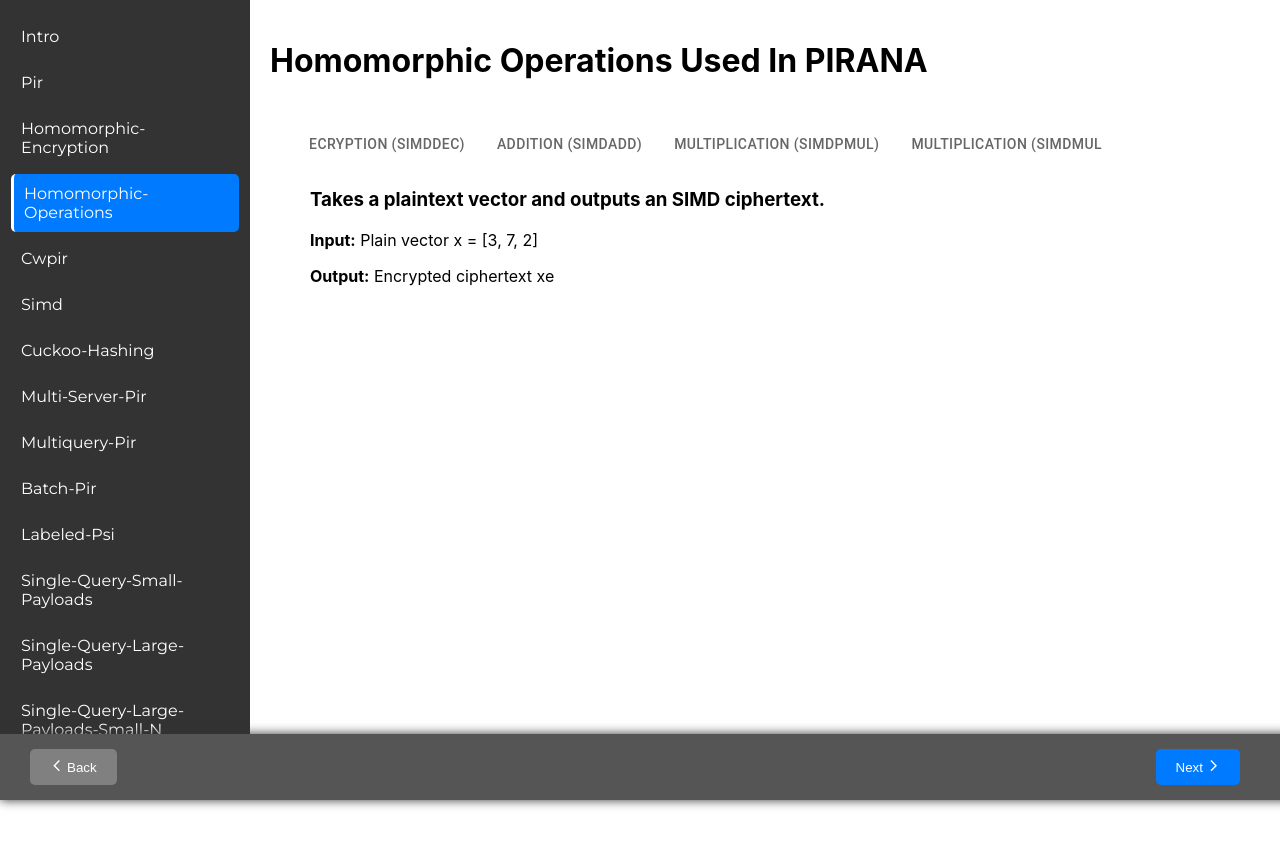
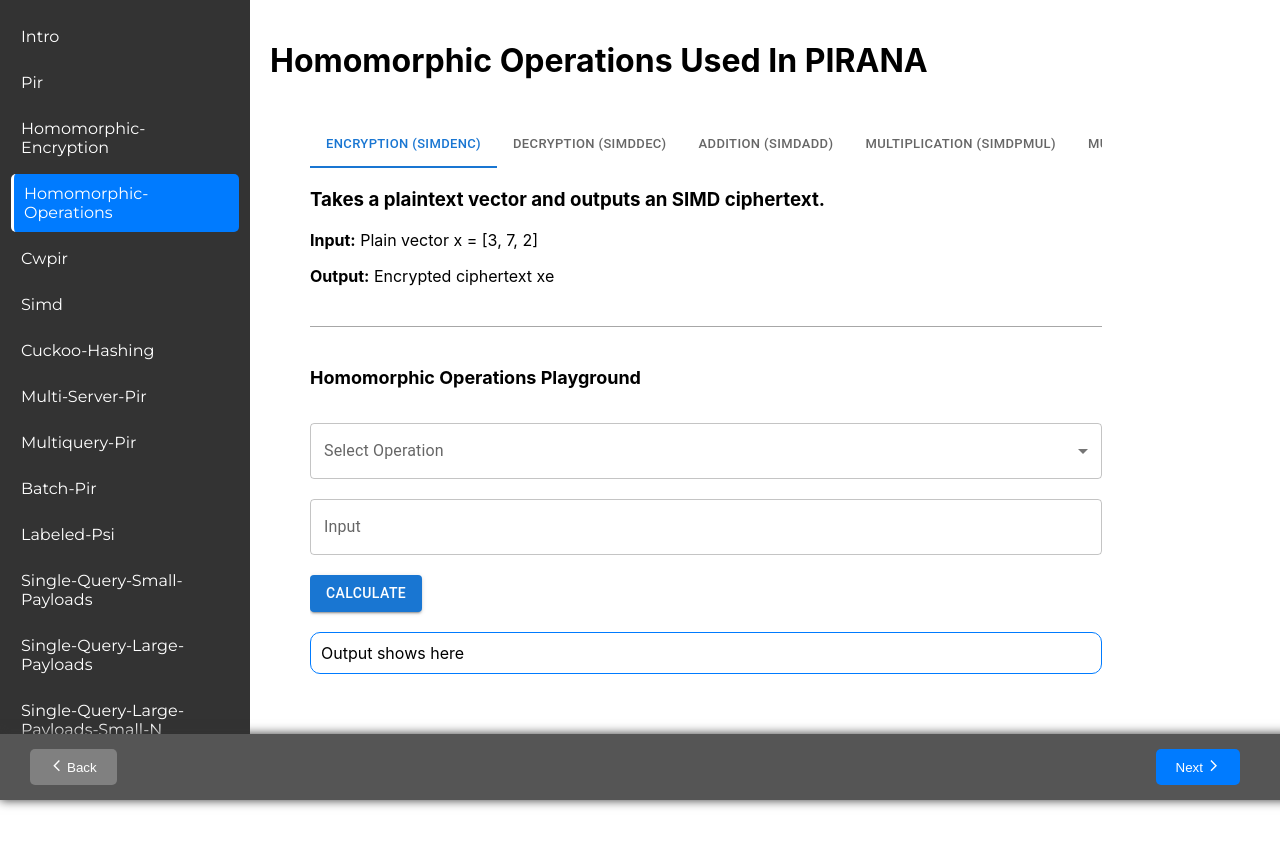
Before and after one commit to g4ss4n/pirana-app, a React (Create React App) app: page / in a window 1280 px wide. Both pictures are taken after a click on the button "Homomorphic-Operations". Shown: the top 846 px of the page. Before the commit the page ends 800 px from the top, so only its background shows below. Built offline with nearby package versions, Linux system fonts and the light colour scheme.

Commit message:
playground-added-to-cwpir

```diff
--- a/src/App.css
+++ b/src/App.css
@@ -1,6 +1,7 @@
 .text-container{
   margin-left: 250px;
   padding: 20px;
+  margin-bottom: 70px;
 }
 
 .navigation-buttons {
--- a/src/components/cwpir/Cwpir.css
+++ b/src/components/cwpir/Cwpir.css
@@ -6,9 +6,6 @@
     height: auto; /* Maintain aspect ratio */
   }
 
-  .conclusion {
-    margin-bottom: 90px;
-  }
 
   ul {
     list-style-type: none; /* Remove default bullet points */
--- /dev/null
+++ b/src/components/homomorphicOperations/HomomorphicOperations.css
@@ -0,0 +1,15 @@
+.output{
+    margin-top: 20px;
+    border: 1px solid #007bff;
+    padding: 10px;
+    border-radius: 10px;
+    margin-bottom: 50px;
+}
+
+.homomorphic-operations-text{
+    margin-top: 40px;
+    padding-top: 40px;
+    font-size: 18px;
+    border-top: 1px solid #5b5b5b88;
+
+}
--- a/src/components/homomorphicOperations/HomomorphicOperations.js
+++ b/src/components/homomorphicOperations/HomomorphicOperations.js
@@ -3,93 +3,117 @@
 import Tabs from '@mui/material/Tabs';
 import Tab from '@mui/material/Tab';
 import Box from '@mui/material/Box';
-
-const operationExplanations = [
-  {
-    label: "Encryption (SIMDEnc)",
-    content: (
-      <>
-        <h3>Takes a plaintext vector and outputs an SIMD ciphertext.</h3>
-        <p><strong>Input:</strong> Plain vector x = [3, 7, 2]</p>
-        <p><strong>Output:</strong> Encrypted ciphertext xe</p>
-      </>
-    )
-  },
-  {
-    label: "Decryption (SIMDDec)",
-    content: (
-      <>
-        <h3>Takes an SIMD ciphertext and outputs a plaintext vector.</h3>
-        <p><strong>Input:</strong> Encrypted ciphertext xe</p>
-        <p><strong>Output:</strong> Plain vector x = [3, 7, 2]</p>
-      </>
-    )
-  },
-  {
-    label: "Addition (SIMDAdd)",
-    content: (
-      <>
-        <h3>Takes two SIMD ciphertexts and outputs an encryption of the element-wise sum of their plaintext vectors.</h3>
-        <p><strong>Input:</strong> Encrypted vectors xe1 = [5, 8, 3] and xe2 = [2, 4, 6]</p>
-        <p><strong>Output:</strong> Encrypted sum xe = [7, 12, 9]</p>
-      </>
-    )
-  },
-  {
-    label: "Multiplication (SIMDPmul)",
-    content: (
-      <>
-        <h3>Takes an SIMD ciphertext and a plaintext vector, outputs an encryption of the element-wise product of their plaintext vectors.</h3>
-        <p><strong>Input:</strong> Encrypted vector xe = [3, 5, 2], Plaintext vector y = [2, 1, 3]</p>
-        <p><strong>Output:</strong> Encrypted product xe = [6, 5, 6]</p>
-      </>
-    )
-  },
-  {
-    label: "Multiplication (SIMDMul)",
-    content: (
-      <>
-        <h3>Takes two SIMD ciphertexts and outputs an encryption of the element-wise product of their plaintext vectors.</h3>
-        <p><strong>Input:</strong> Encrypted vectors xe1 = [3, 5, 2] and xe2 = [1, 4, 6]</p>
-        <p><strong>Output:</strong> Encrypted product xe = [3, 20, 12]</p>
-      </>
-    )
-  },
-  {
-    label: "Rotation (SIMDRotate)",
-    content: (
-      <>
-        <h3>Takes an SIMD ciphertext and an integer c, outputs an encryption of the vector obtained by cyclically rotating the original plaintext vector by c positions.</h3>
-        <p><strong>Input:</strong> Encrypted vector xe = [3, 5, 2], Integer c = 1</p>
-        <p><strong>Output:</strong> Encrypted rotated vector xe_rotated = [2, 3, 5]</p>
-      </>
-    )
-  },
-];
+import MenuItem from '@mui/material/MenuItem';
+import FormControl from '@mui/material/FormControl';
+import Select from '@mui/material/Select';
+import InputLabel from '@mui/material/InputLabel';
+import TextField from '@mui/material/TextField';
+import Button from '@mui/material/Button';
+import operations from './Operations';
+import operationExplanations from './OperationExplanations';
+import './HomomorphicOperations.css';
 
 const HomomorphicOperations = () => {
   const [selectedTab, setSelectedTab] = useState(0);
+  const [selectedOperation, setSelectedOperation] = useState("");
+  const [inputValues, setInputValues] = useState(["", ""]);
+  const [outputValue, setOutputValue] = useState("Output shows here");
 
   const handleChange = (event, newValue) => {
     setSelectedTab(newValue);
   };
 
+  const handleOperationChange = (event) => {
+    setSelectedOperation(event.target.value);
+    setInputValues(["", ""]);
+    setOutputValue("");
+  };
+
+  const handleInputChange = (index, value) => {
+    const newInputValues = [...inputValues];
+    newInputValues[index] = value;
+    setInputValues(newInputValues);
+  };
+
+  const handleCalculate = () => {
+    const operation = operations[selectedOperation];
+    if (operation) {
+      const parsedInputValues = inputValues.map(val => val.split(',').map(num => parseFloat(num.trim())));
+      if (selectedOperation === "SIMDRotate") {
+        const output = operation(parsedInputValues[0], parsedInputValues[1][0]);
+        setOutputValue(output);
+      } else {
+        const output = operation(...parsedInputValues);
+        setOutputValue(output);
+      }
+    }
+  };
+
   return (
     <div>
       <Title>Homomorphic Operations Used In PIRANA</Title>
-        <Box sx={{ width: '80%', margin: '40px' , overflowX: 'auto'}}>
-          <Tabs value={selectedTab} onChange={handleChange} centered style={{ marginBottom: '20px', overflowX: 'auto' }}>
+      <Box sx={{ width: '80%', margin: '40px', overflowX: 'auto' }}>
+        <Tabs
+          value={selectedTab}
+          onChange={handleChange}
+          variant="scrollable"
+          scrollButtons="auto"
+          centered
+          sx={{ marginBottom: '20px', overflowY: 'auto', fontSize: 'small' }}
+        >
           {/* Render the Tabs dynamically */}
           {operationExplanations.map((operation, index) => (
-              <Tab key={index} label={operation.label} />
+            <Tab sx={{ fontSize: 'small' }} key={index} label={operation.label} />
           ))}
         </Tabs>
         {/* Render the content based on the selected tab */}
+        <div>
+          {operationExplanations[selectedTab].content}
+        </div>
+
+        <h2 className='homomorphic-operations-text'>Homomorphic Operations Playground</h2>
+        {/* Dropdown for selecting operation */}
+        <FormControl fullWidth sx={{ marginTop: '20px' }}>
+          <InputLabel id="operation-select-label">Select Operation</InputLabel>
+          <Select
+            labelId="operation-select-label"
+            value={selectedOperation}
+            onChange={handleOperationChange}
+          >
             {operationExplanations.map((operation, index) => (
-            <div key={index} style={{ display: selectedTab === index ? 'block' : 'none' }}>
-              {operation.content}
-            </div>
+              <MenuItem key={index} value={operation.key}>{operation.label}</MenuItem>
             ))}
+          </Select>
+        </FormControl>
+        {/* Input fields for user input */}
+        {selectedOperation && (selectedOperation === "SIMDAdd" || selectedOperation === "SIMDPmul" || selectedOperation === "SIMDMul" || selectedOperation === "SIMDRotate") ? (
+          inputValues.map((value, index) => (
+            <TextField
+              key={index}
+              fullWidth
+              label={`Input ${index + 1}`}
+              value={value}
+              onChange={(event) => handleInputChange(index, event.target.value)}
+              sx={{ marginTop: '20px' }}
+              placeholder="Enter values separated by commas, e.g., 3, 7, 2"
+            />
+          ))
+        ) : (
+          <TextField
+            fullWidth
+            label="Input"
+            value={inputValues[0]}
+            onChange={(event) => handleInputChange(0, event.target.value)}
+            sx={{ marginTop: '20px' }}
+            placeholder="Enter values separated by commas, e.g., 3, 7, 2"
+          />
+        )}
+        {/* Button to calculate output */}
+        <Button variant="contained" onClick={handleCalculate} sx={{ marginTop: '20px' }}>
+          Calculate
+        </Button>
+        {/* Display calculated output */}
+        <div className='output'>{outputValue}</div>
       </Box>
     </div>
   );
--- /dev/null
+++ b/src/components/homomorphicOperations/OperationExplanations.js
@@ -0,0 +1,70 @@
+const OperationExplanations = [
+    {
+      label: "Encryption (SIMDEnc)",
+      key: "SIMDEnc",
+      content: (
+        <>
+          <h3>Takes a plaintext vector and outputs an SIMD ciphertext.</h3>
+          <p><strong>Input:</strong> Plain vector x = [3, 7, 2]</p>
+          <p><strong>Output:</strong> Encrypted ciphertext xe</p>
+        </>
+      )
+    },
+    {
+      label: "Decryption (SIMDDec)",
+      key: "SIMDDec",
+      content: (
+        <>
+          <h3>Takes an SIMD ciphertext and outputs a plaintext vector.</h3>
+          <p><strong>Input:</strong> Encrypted ciphertext xe</p>
+          <p><strong>Output:</strong> Plain vector x = [3, 7, 2]</p>
+        </>
+      )
+    },
+    {
+      label: "Addition (SIMDAdd)",
+      key: "SIMDAdd",
+      content: (
+        <>
+          <h3>Takes two SIMD ciphertexts and outputs an encryption of the element-wise sum of their plaintext vectors.</h3>
+          <p><strong>Input:</strong> Encrypted vectors xe1 = [5, 8, 3] and xe2 = [2, 4, 6]</p>
+          <p><strong>Output:</strong> Encrypted sum xe = [7, 12, 9]</p>
+        </>
+      )
+    },
+    {
+      label: "Multiplication (SIMDPmul)",
+      key: "SIMDPmul",
+      content: (
+        <>
+          <h3>Takes an SIMD ciphertext and a plaintext vector, outputs an encryption of the element-wise product of their plaintext vectors.</h3>
+          <p><strong>Input:</strong> Encrypted vector xe = [3, 5, 2], Plaintext vector y = [2, 1, 3]</p>
+          <p><strong>Output:</strong> Encrypted product xe = [6, 5, 6]</p>
+        </>
+      )
+    },
+    {
+      label: "Multiplication (SIMDMul)",
+      key: "SIMDMul",
+      content: (
+        <>
+          <h3>Takes two SIMD ciphertexts and outputs an encryption of the element-wise product of their plaintext vectors.</h3>
+          <p><strong>Input:</strong> Encrypted vectors xe1 = [3, 5, 2] and xe2 = [1, 4, 6]</p>
+          <p><strong>Output:</strong> Encrypted product xe = [3, 20, 12]</p>
+        </>
+      )
+    },
+    {
+      label: "Rotation (SIMDRotate)",
+      key: "SIMDRotate",
+      content: (
+        <>
+          <h3>Takes an SIMD ciphertext and an integer c, outputs an encryption of the vector obtained by cyclically rotating the original plaintext vector by c positions.</h3>
+          <p><strong>Input:</strong> Encrypted vector xe = [3, 5, 2], Integer c = 1</p>
+          <p><strong>Output:</strong> Encrypted rotated vector xe_rotated = [2, 3, 5]</p>
+        </>
+      )
+    },
+  ];
+
+  export default OperationExplanations;
--- /dev/null
+++ b/src/components/homomorphicOperations/Operations.js
@@ -0,0 +1,55 @@
+const operations = {
+    SIMDEnc: (input) => {
+      // Perform encryption calculation here based on the input
+      // Example calculation: Just return the input as output
+      return `Encrypted ciphertext ${input}`;
+    },
+    SIMDDec: (input) => {
+      // Perform decryption calculation here based on the input
+      // Example calculation: Just return the input as output
+      return `Plain vector x = ${input}`;
+    },
+    SIMDAdd: (input1, input2) => {
+      // Ensure input1 and input2 are arrays
+      input1 = Array.isArray(input1) ? input1 : [input1];
+      input2 = Array.isArray(input2) ? input2 : [input2];
+
+      // Perform addition calculation here based on the input
+      // Example calculation: Just return the sum of input vectors
+      const sum = input1.map((val, i) => val + input2[i]);
+      return `Encrypted sum xe = [${sum.join(", ")}]`;
+    },
+    SIMDPmul: (input1, input2) => {
+      // Ensure input1 and input2 are arrays
+      input1 = Array.isArray(input1) ? input1 : [input1];
+      input2 = Array.isArray(input2) ? input2 : [input2];
+
+      // Perform multiplication calculation here based on the input
+      // Example calculation: Just return the product of input vectors
+      const product = input1.map((val, i) => val * input2[i]);
+      return `Encrypted product xe = [${product.join(", ")}]`;
+    },
+    SIMDMul: (input1, input2) => {
+     // Ensure input1 and input2 are arrays
+     input1 = Array.isArray(input1) ? input1 : [input1];
+     input2 = Array.isArray(input2) ? input2 : [input2];
+
+     // Perform multiplication calculation here based on the input
+     // Example calculation: Just return the product of input vectors
+     const product = input1.map((val, i) => val * input2[i]);
+     return `Encrypted product xe = [${product.join(", ")}]`;
+    },
+    SIMDRotate: (input1, input2) => {
+      // Ensure input1 is an array
+      input1 = Array.isArray(input1) ? input1 : [input1];
+
+      // Ensure input2 is a rotation value
+      input2 = parseInt(input2);
+
+      // Perform rotation calculation here based on the input and rotation amount
+      const rotatedVector = input1.slice(input2).concat(input1.slice(0, input2));
+      return `Encrypted rotated vector xe_rotated = [${rotatedVector.join(", ")}]`;
+    }
+  };
+
+  export default operations;
```
Lines whose indentation alone changed are shown as unchanged.
